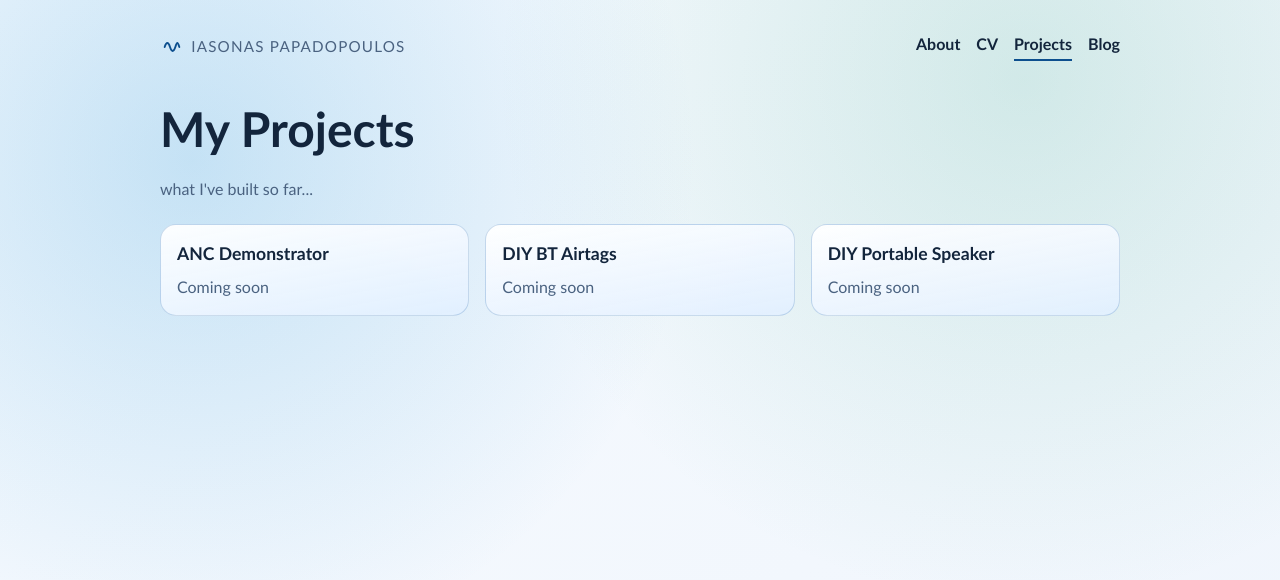
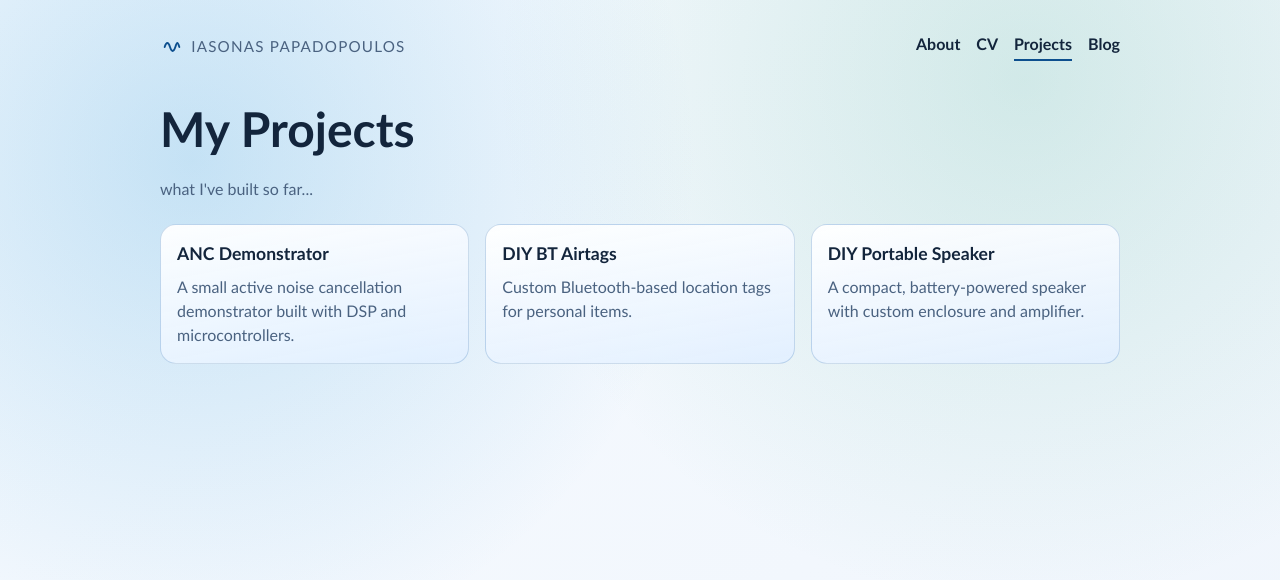
Before and after one commit to iasonpap/iasonpap.github.io, a React (Vite) app: page / in a window 1280 px wide. Shown: the top 580 px of the page. Built offline with nearby package versions, Linux system fonts and the light colour scheme.

Commit message:
refactor(projects): MVVM model/viewmodel/component for projects

```diff
--- /dev/null
+++ b/src/components/ProjectCard.jsx
@@ -0,0 +1,14 @@
+import { Link } from 'react-router-dom'
+
+export default function ProjectCard({ project }) {
+  return (
+    <article className="project-card">
+      <h2>
+        <Link to={`/projects/${project.slug}`} className="project-card-link">
+          {project.title}
+        </Link>
+      </h2>
+      <p>{project.excerpt}</p>
+    </article>
+  )
+}
--- /dev/null
+++ b/src/models/projects.js
@@ -0,0 +1,30 @@
+const projects = [
+  {
+    title: 'ANC Demonstrator',
+    slug: 'anc-demonstrator',
+    excerpt: 'A small active noise cancellation demonstrator built with DSP and microcontrollers.',
+  },
+  {
+    title: 'DIY BT Airtags',
+    slug: 'diy-bt-airtags',
+    excerpt: 'Custom Bluetooth-based location tags for personal items.',
+  },
+  {
+    title: 'DIY Portable Speaker',
+    slug: 'diy-portable-speaker',
+    excerpt: 'A compact, battery-powered speaker with custom enclosure and amplifier.',
+  },
+]
+
+export function getAllProjects() {
+  return projects
+}
+
+export function getProjectBySlug(slug) {
+  return projects.find((p) => p.slug === slug)
+}
+
+export default {
+  getAllProjects,
+  getProjectBySlug,
+}
--- a/src/pages/Projects.jsx
+++ b/src/pages/Projects.jsx
@@ -1,20 +1,16 @@
-const projectItems = [
-  'ANC Demonstrator',
-  'DIY BT Airtags',
-  'DIY Portable Speaker',
-]
+import { fetchProjects } from '../viewmodels/projectsViewModel'
+import ProjectCard from '../components/ProjectCard'
 
 function Projects() {
+  const projects = fetchProjects()
+
   return (
     <section className="page">
       <h1>My Projects</h1>
       <p>what I've built so far...</p>
       <div className="project-grid">
-        {projectItems.map((title) => (
-          <article className="project-card" key={title}>
-            <h2>{title}</h2>
-            <p>Coming soon</p>
-          </article>
+        {projects.map((p) => (
+          <ProjectCard project={p} key={p.slug} />
         ))}
       </div>
     </section>
--- /dev/null
+++ b/src/viewmodels/projectsViewModel.js
@@ -0,0 +1,15 @@
+import { getAllProjects, getProjectBySlug } from '../models/projects'
+
+export function fetchProjects() {
+  // In future this could be async/fetch; keep sync for now.
+  return getAllProjects()
+}
+
+export function fetchProject(slug) {
+  return getProjectBySlug(slug)
+}
+
+export default {
+  fetchProjects,
+  fetchProject,
+}
```
